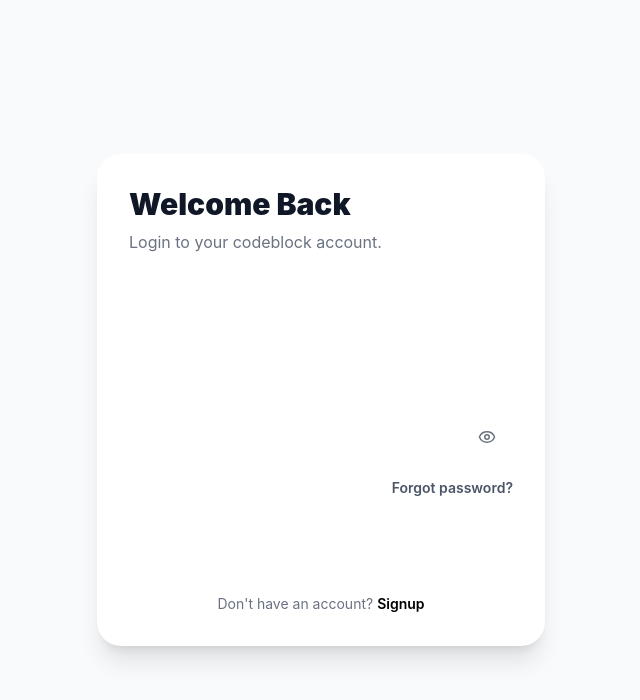
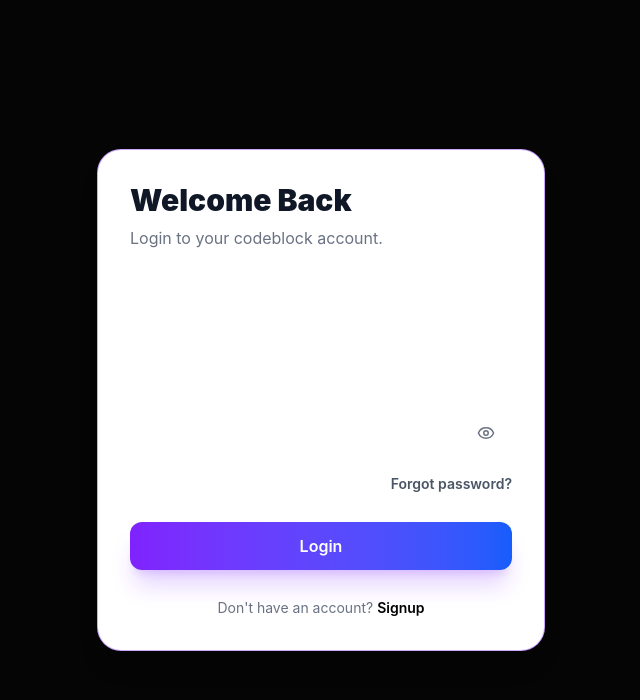
Before and after one commit to MORESUCCESS/CodeBlock, a React (Vite) app in the folder Frontend/: page /login in a window 1280 px wide. Shown: the top 700 px of the page, without its empty margins (319-959 px from the left). Built offline with nearby package versions, Linux system fonts and the light colour scheme; no server answers.

Commit message:
modied the login ui designs too

```diff
--- a/Frontend/src/components/login.jsx
+++ b/Frontend/src/components/login.jsx
@@ -91,8 +91,8 @@
         items-center
         justify-center
         px-6
-        bg-gray-50
-        dark:bg-gray-950
+        bg-[#050505]
+        dark:bg-[#050505]
         text-white
       "
     >
@@ -102,7 +102,10 @@
           w-full
           max-w-md
           bg-white
-          dark:bg-gray-900
+          dark:bg-[#050505]/70
+          border
+          border-violet-600/40
+          backdrop-blur-xl
           rounded-3xl
           shadow-xl
           p-8
@@ -303,16 +306,22 @@
         (<button
           type="submit"
         className="
-            mt-7
-            w-full
+                  px-7
                   py-3
                   rounded-xl
-            dark:bg-gray-950
+                  bg-gradient-to-r
+                  from-violet-600
+                  to-blue-600
+                  hover:scale-105
+                  transition
+                  shadow-xl
+                  shadow-violet-600/20
                   text-white
-            font-bold
-            hover:scale-[1.02]
-            transition
+                  font-semibold
                   cursor-pointer
+                  w-full
+                  mt-7
+                  duration-300
                 "
         >
           Login
@@ -323,7 +332,7 @@
           className="
             text-center
             text-sm
-            mt-5
+            mt-7
             text-gray-500
           "
         >
```
Lines whose indentation alone changed are shown as unchanged.
